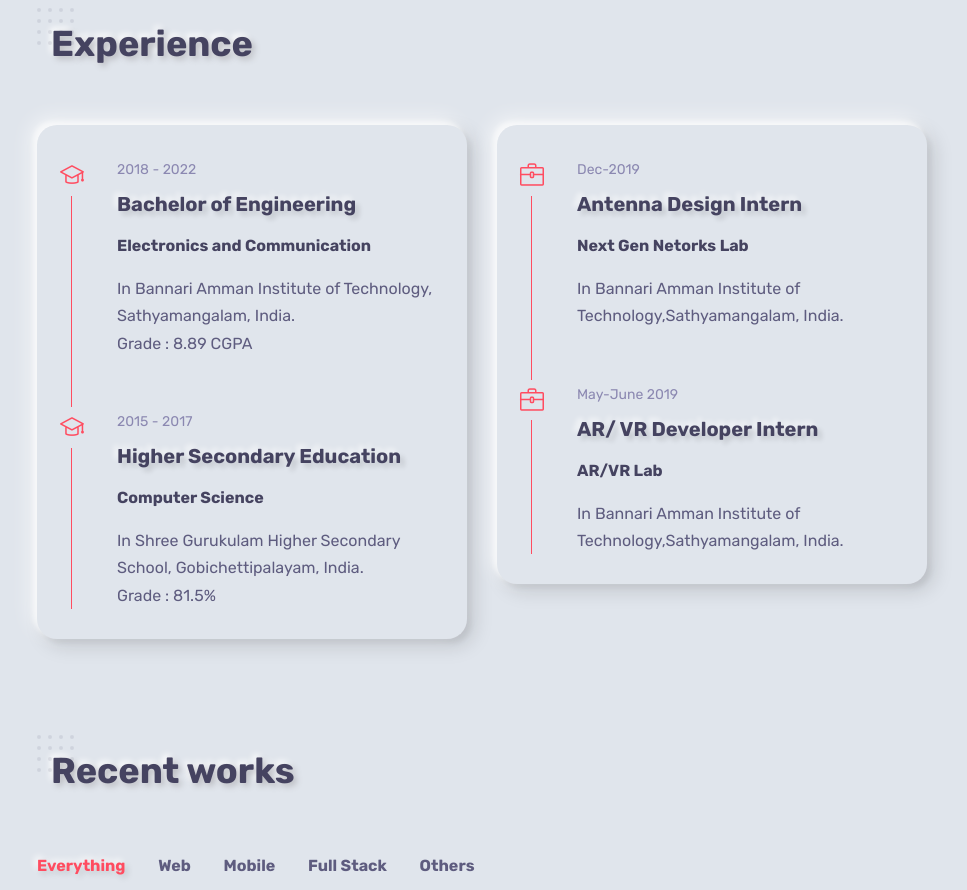
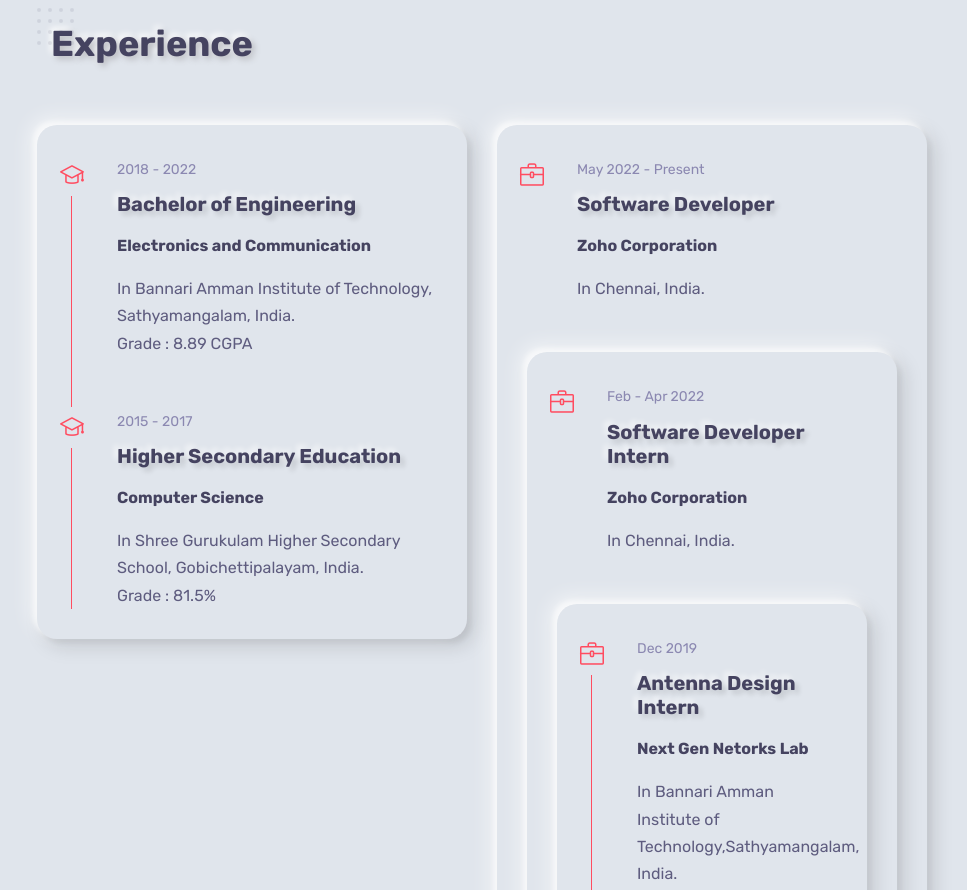
Before and after one commit to karthickraja-kr/Portfolio, a plain HTML site: page index.html in a window 1280 px wide. Shown: the part 2000-2890 px from the top of the page, without its empty margins (303-1270 px from the left). Drawn offline with Linux system fonts and the light colour scheme; files whose address does not match are found by name.

Commit message:
Updated Experience

```diff
--- a/index.html
+++ b/index.html
@@ -649,6 +649,40 @@
               <!-- responsive spacer -->
               <div class="spacer d-md-none d-lg-none" data-height="30"></div>
 
+            <!-- timeline wrapper -->
+            <div
+            class="timeline exp bg-white rounded shadow-dark padding-30 overflow-hidden">
+
+            <!-- timeline item -->
+            <div class="timeline-container wow fadeInUp">
+              <div class="content">
+                <span class="time">May 2022 - Present</span>
+                <h3 class="title">Software Developer</h3>
+                <h6>Zoho Corporation</h6>
+                <p>
+                  In Chennai,
+                  India.
+                </p>
+              </div>
+            </div>
+
+            <!-- timeline wrapper -->
+            <div
+            class="timeline exp bg-white rounded shadow-dark padding-30 overflow-hidden">
+
+            <!-- timeline item -->
+            <div class="timeline-container wow fadeInUp">
+              <div class="content">
+                <span class="time">Feb - Apr 2022</span>
+                <h3 class="title">Software Developer Intern</h3>
+                <h6>Zoho Corporation</h6>
+                <p>
+                  In Chennai,
+                  India.
+                </p>
+              </div>
+            </div>
+
               <!-- timeline wrapper -->
               <div
                 class="timeline exp bg-white rounded shadow-dark padding-30 overflow-hidden"
@@ -656,7 +690,7 @@
                 <!-- timeline item -->
                 <div class="timeline-container wow fadeInUp">
                   <div class="content">
-                    <span class="time">Dec-2019</span>
+                    <span class="time">Dec 2019</span>
                     <h3 class="title">Antenna Design Intern</h3>
                     <h6>Next Gen Netorks Lab</h6>
                     <p>
```
